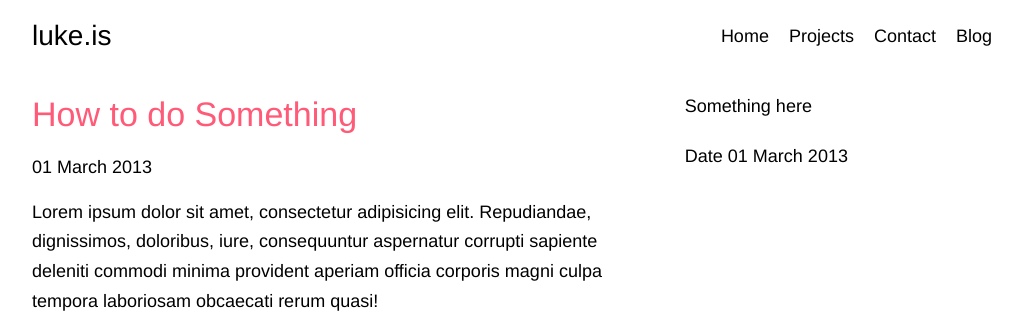
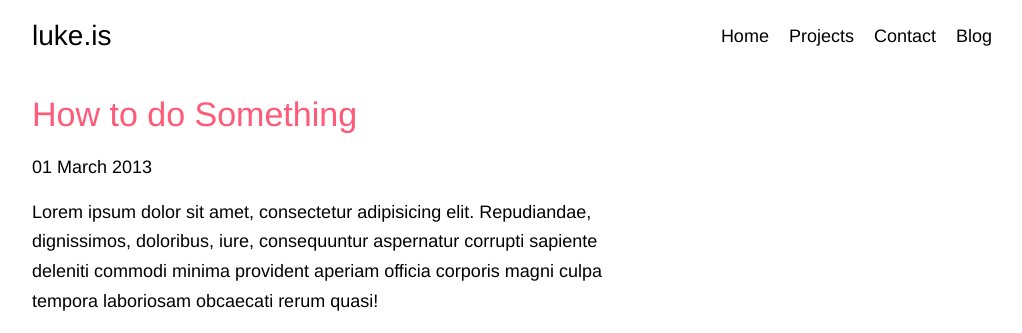
Before and after one commit to lukemartin/old_luke_is, a Jekyll site: the page built from _posts/2013-03-01-how-to-do-something.md, in a window 1280 px wide, cut to the strip 0-333 px from the top of the page. Shown: the whole strip, without its empty margins (128-1150 px from the left). Built offline with Jekyll 4.4.1, drawn with Linux system fonts in a browser that asks for light colours.

Commit message:
hiding blog columns

```diff
--- a/_layouts/blog.html
+++ b/_layouts/blog.html
@@ -6,8 +6,7 @@
 						</article>
 					</div>
 					<div class="column-one-third column-right">
-						<p>Something here</p>
-						<p>Date {{ page.date | date: '%d %B %Y' }}</p>
+
 					</div>
 				</div>
 {% include footer.html %}
--- a/blogging/index.html
+++ b/blogging/index.html
@@ -15,6 +15,7 @@ crumb: /blogging
 			{% endfor %}
 	</div>
 	<div class="column-one-third column-right">
+		<!--
 		<h3>Categories</h3>
 		<ul>
 		{% for cat in site.categories %}
@@ -23,5 +24,6 @@ crumb: /blogging
 			</li>
 		{% endfor %}
 		</ul>
+		-->
 	</div>
 </div>
```
